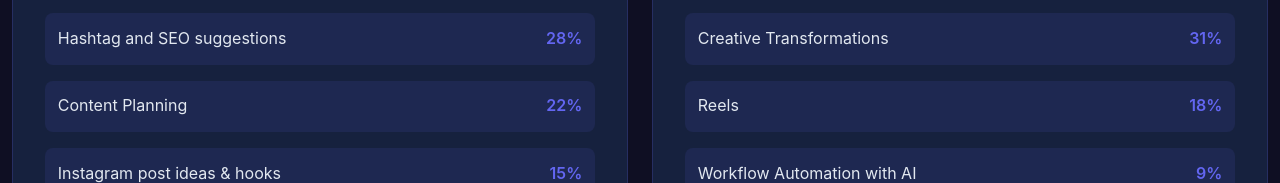
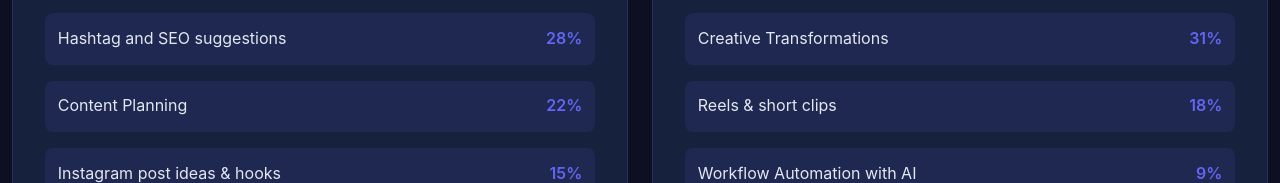
Before and after one commit to Faazilali/contentCreator_port, a plain HTML site: page index.html in a window 1280 px wide. Shown: the part 3086-3269 px from the top of the page. Drawn offline with nearby package versions, Linux system fonts and the light colour scheme.

Commit message:
Update index.html

```diff
--- a/index.html
+++ b/index.html
@@ -209,7 +209,7 @@
                             <span class="poll-percentage">31%</span>
                         </div>
                         <div class="poll-option" data-option="reviews">
-                            <span>Reels</span>
+                            <span>Reels & short clips</span>
                             <span class="poll-percentage">18%</span>
                         </div>
                         <div class="poll-option" data-option="predictions">
```
